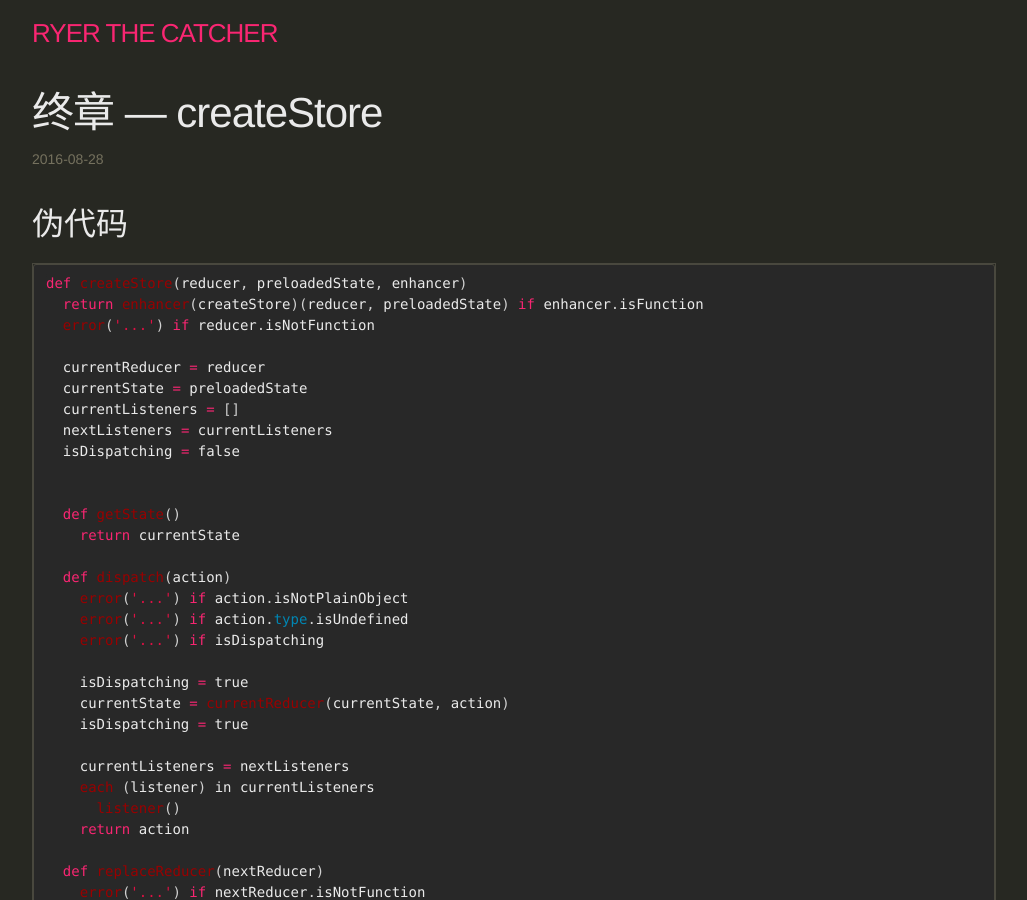
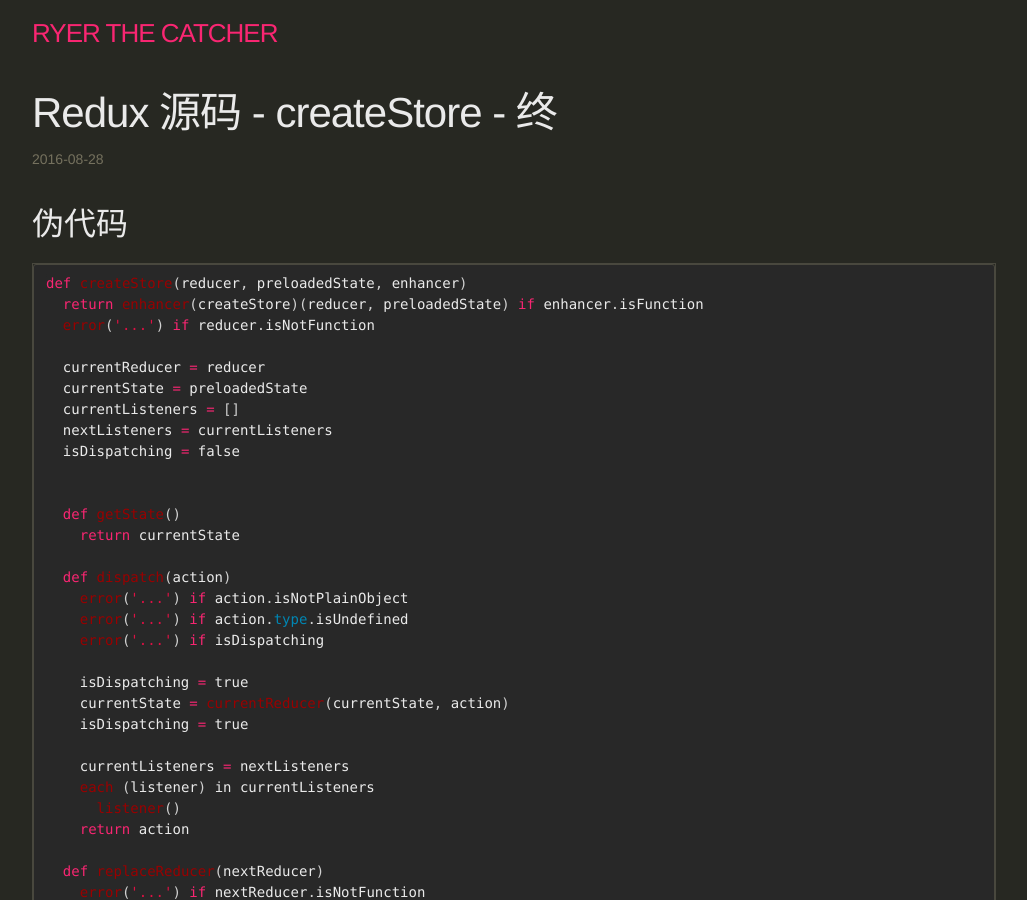
Before and after one commit to ryerh/ryerh.github.io, a Jekyll site: the page built from _posts/2016-08-28-redux-intro-3.markdown, in a window 1280 px wide and 900 px high. Shown: the whole window, without its empty margins (126-1153 px from the left). Built offline with Jekyll 4.4.1, drawn with Linux system fonts in a browser that asks for light colours.

Commit message:
Updated Redux Intro 3

```diff
--- a/_posts/2016-08-28-redux-intro-3.markdown
+++ b/_posts/2016-08-28-redux-intro-3.markdown
@@ -1,5 +1,5 @@
 ---
-title: 终章 — createStore
+title: Redux 源码 - createStore - 终
 date: 2016-08-28 19:01:00 +08:00
 layout: post
 ---
```
